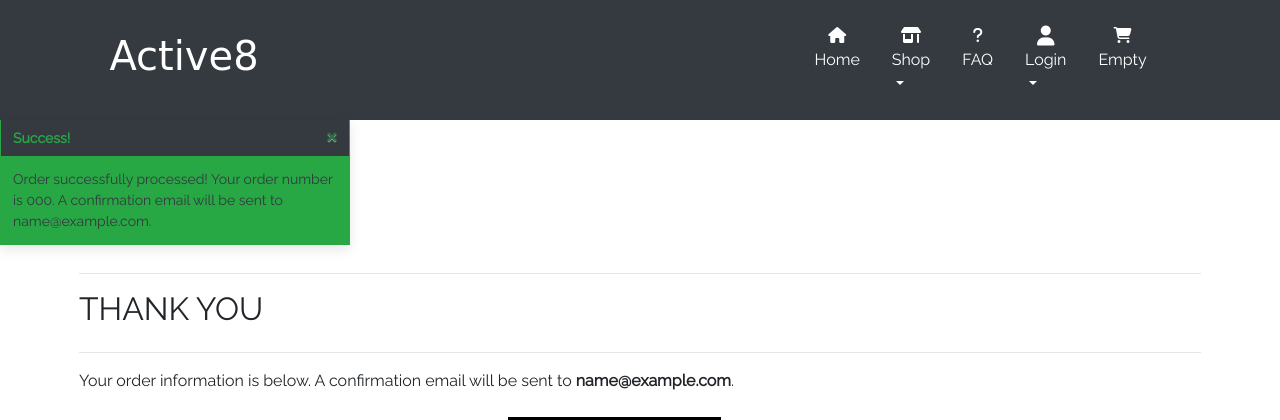
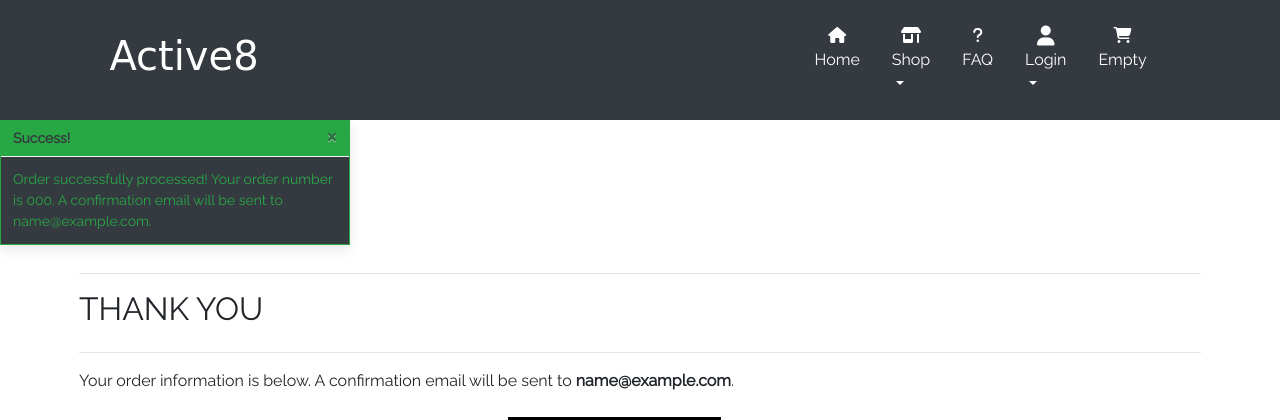
Before and after one commit to CeciliaSwe/portfolio-5th, a Django app: page /payment/payment_success/000 in a window 1280 px wide. Shown: the top 420 px of the page. Run offline with Django 3.2, Linux system fonts and the light colour scheme; tables that the repository leaves empty hold one stand-in row (values such as "Sample post"); some libraries are stand-ins or nearby versions; some web fonts are replaced.

Commit message:
Invert toast colors for added contrast

```diff
--- a/portfolio-5th/settings.py
+++ b/portfolio-5th/settings.py
@@ -142,10 +142,12 @@ WSGI_APPLICATION = 'portfolio-5th.wsgi.application'
 
 
 if 'DATABASE_URL' in os.environ:
+    print("Postgres")
     DATABASES = {
         'default': dj_database_url.parse(os.environ.get('DATABASE_URL'))
     }
 else:
+    print("SQLite")
     DATABASES = {
         'default': {
             'ENGINE': 'django.db.backends.sqlite3',
--- a/static/css/base.css
+++ b/static/css/base.css
@@ -79,8 +79,7 @@ footer {
 
 .message-container {
     position: fixed;
-    top: 72px;
-    right: 15px;
+    bottom: 0;
     z-index: 99999999999;
 }
 
--- a/templates/includes/toasts/toast_error.html
+++ b/templates/includes/toasts/toast_error.html
@@ -1,12 +1,12 @@
 <div class="toast custom-toast rounded-0 border-top-0 border-danger background" data-autohide="false">
     <div class="w-100 toast-capper bg-danger"></div>
-    <div class="toast-header bg-dark text-danger border-danger">
+    <div class="toast-header bg-danger fw-bold text-dark">
         <strong class="mr-auto">Error!</strong>
         <button type="button" class="ml-2 mb-1 close text-danger" data-dismiss="toast" aria-label="Close">
             <span aria-hidden="true">&times;</span>
         </button>
     </div>
-    <div class="toast-body bg-danger fw-bold text-dark">
+    <div class="toast-body bg-dark text-danger border-danger">
         {{ message }}
     </div>
   </div>
--- a/templates/includes/toasts/toast_info.html
+++ b/templates/includes/toasts/toast_info.html
@@ -1,12 +1,12 @@
 <div class="toast custom-toast rounded-0 border-top-0 border-info background" data-autohide="false">
   <div class="w-100 toast-capper bg-info"></div>
-  <div class="toast-header bg-dark text-info border-info">
+  <div class="toast-header bg-info fw-bold text-dark">
       <strong class="mr-auto">Info!</strong>
-      <button type="button" class="ml-2 mb-1 close text-info" data-dismiss="toast" aria-label="Close">
+      <button type="button" class="ml-2 mb-1 close text-dark" data-dismiss="toast" aria-label="Close">
           <span aria-hidden="true">&times;</span>
       </button>
   </div>
-  <div class="toast-body bg-info fw-bold text-dark">
+  <div class="toast-body bg-dark text-info border-info">
       {{ message }}
   </div>
 </div>
--- a/templates/includes/toasts/toast_success.html
+++ b/templates/includes/toasts/toast_success.html
@@ -1,12 +1,12 @@
 <div class="toast custom-toast rounded-0 border-top-0 border-success background" data-autohide="false">
     <div class="w-100 toast-capper bg-success"></div>
-    <div class="toast-header bg-dark text-success border-success">
+    <div class="toast-header bg-success fw-bold text-dark">
         <strong class="mr-auto">Success!</strong>
-        <button type="button" class="ml-2 mb-1 close text-success" data-dismiss="toast" aria-label="Close">
+        <button type="button" class="ml-2 mb-1 close text-dark" data-dismiss="toast" aria-label="Close">
             <span aria-hidden="true">&times;</span>
         </button>
     </div>
-    <div class="toast-body bg-success fw-bold text-dark">
+    <div class="toast-body bg-dark text-success border-success">
         {{ message }}
     </div>
   </div>
--- a/templates/includes/toasts/toast_warning.html
+++ b/templates/includes/toasts/toast_warning.html
@@ -1,13 +1,13 @@
 <div class="toast custom-toast rounded-0 border-top-0" data-autohide="false">
     <div class="arrow-up arrow-warning"></div>
     <div class="w-100 toast-capper bg-warning"></div>
-    <div class="toast-header bg-white text-dark">
+    <div class="toast-header bg-warning fw-bold text-dark">
         <strong class="mr-auto">Warning!</strong>
         <button type="button" class="ml-2 mb-1 close text-dark" data-dismiss="toast" aria-label="Close">
             <span aria-hidden="true">&times;</span>
         </button>
     </div>
-    <div class="toast-body bg-white">
+    <div class="toast-body bg-dark text-warning border-warning">
         {{ message }}
     </div>
 </div>
```
